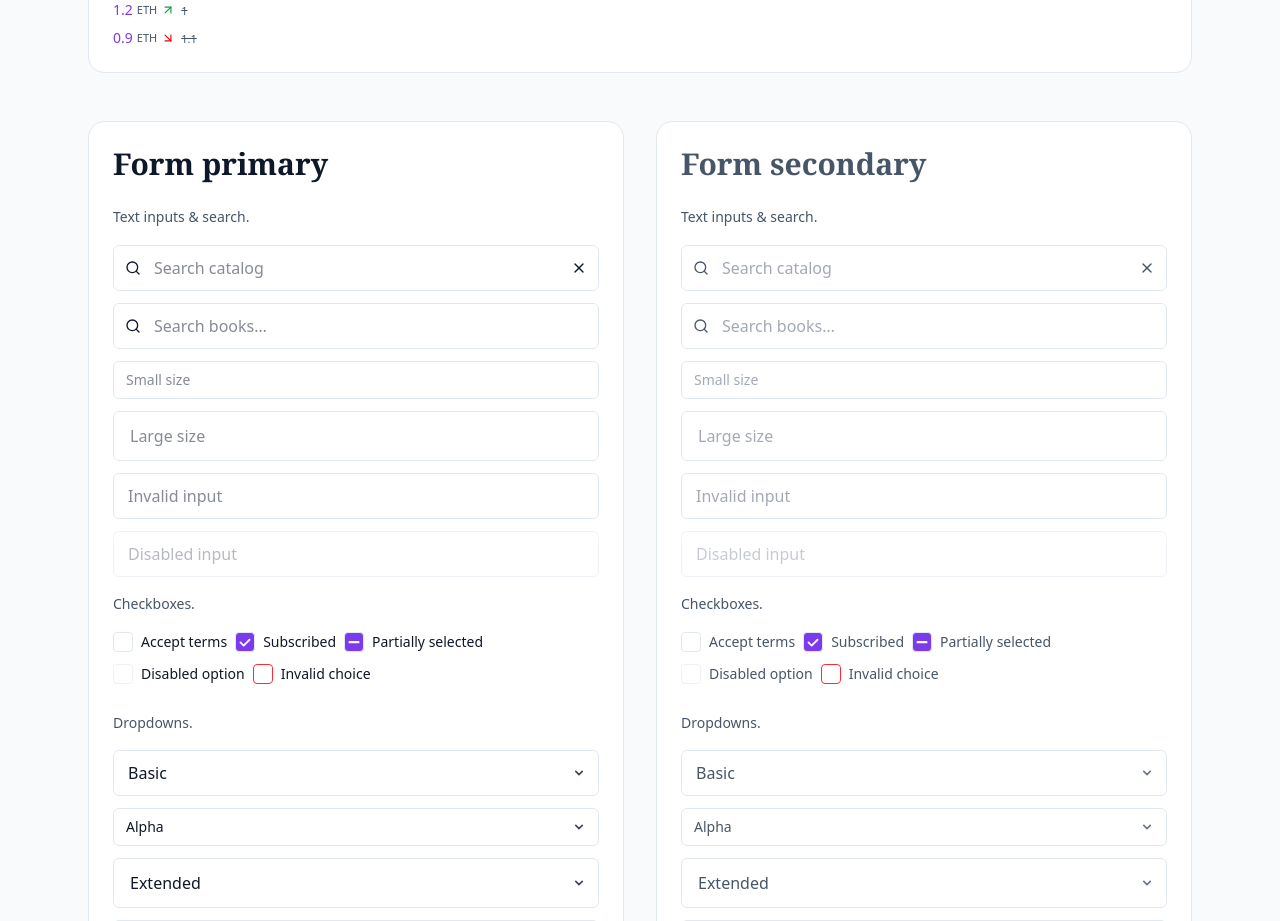
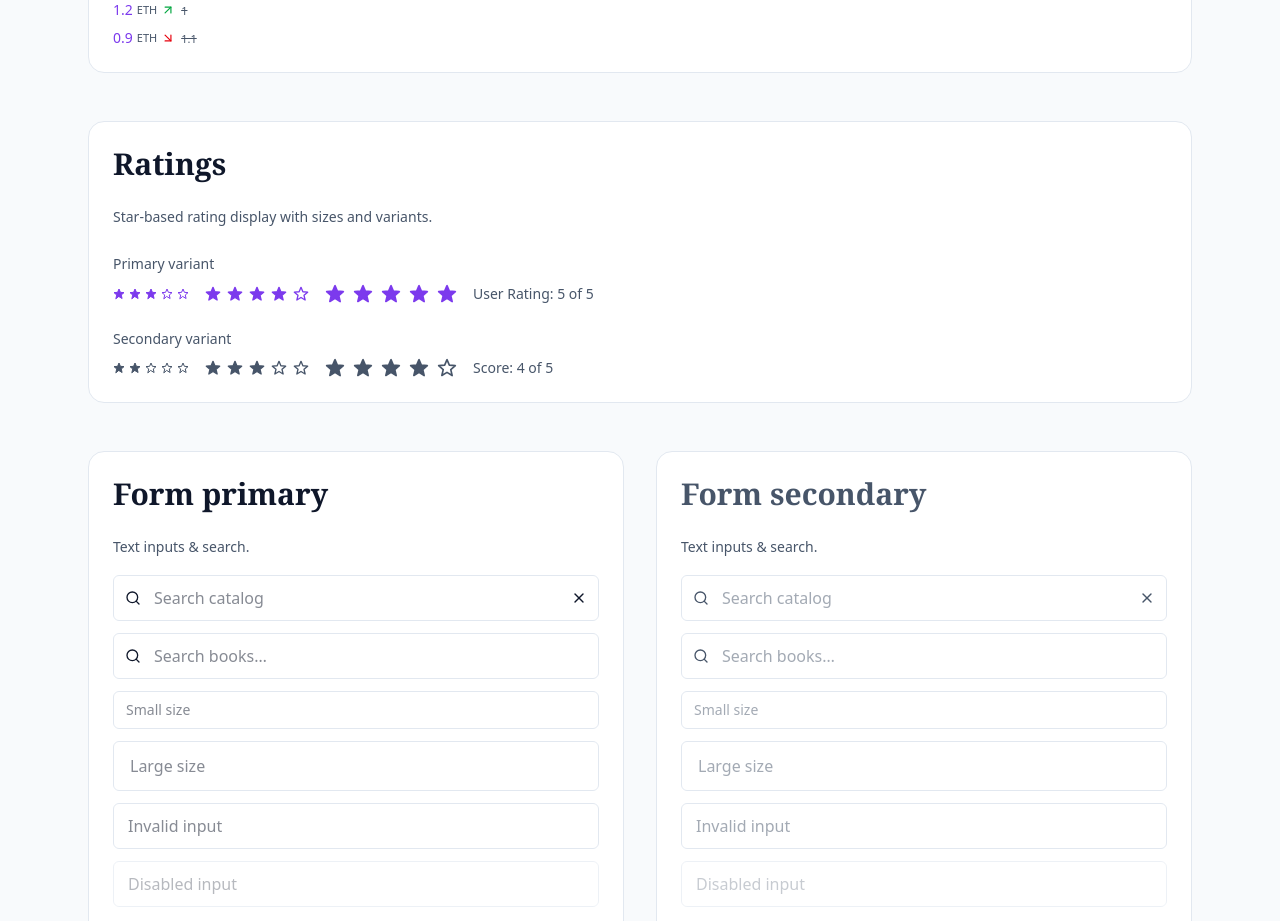
Before and after one commit to nova-collective/andromeda, a Next.js app: page /vds in a window 1280 px wide. Shown: the part 4780-5701 px from the top of the page. Built offline with nearby package versions, Linux system fonts and the light colour scheme.

Commit message:
feat(AN-21): rating component

```diff
--- /dev/null
+++ b/src/app/components/atoms/Rating/Rating.tsx
@@ -0,0 +1,75 @@
+import React from 'react'
+
+type RatingSize = 'sm' | 'md' | 'lg'
+type RatingVariant = 'primary' | 'secondary'
+
+export interface RatingProps {
+  value: number
+  max?: number
+  size?: RatingSize
+  variant?: RatingVariant
+  label?: string
+  showLabel?: boolean
+  className?: string
+}
+
+const sizeMap: Record<RatingSize, string> = {
+  sm: 'h-3 w-3',
+  md: 'h-4 w-4',
+  lg: 'h-5 w-5',
+}
+
+const gapMap: Record<RatingSize, string> = {
+  sm: 'gap-1',
+  md: 'gap-1.5',
+  lg: 'gap-2',
+}
+
+const variantMap: Record<RatingVariant, string> = {
+  primary: 'text-[var(--link-color)]',
+  secondary: 'text-[var(--text-secondary)]',
+}
+
+function clamp(value: number, min: number, max: number): number {
+  return Math.min(Math.max(value, min), max)
+}
+
+function Star({ filled, size, variant }: { filled: boolean; size: RatingSize; variant: RatingVariant }) {
+  const base = `${sizeMap[size]} inline-block` // keep layout consistent
+  const color = variantMap[variant]
+  const fill = filled ? 'currentColor' : 'none'
+  const stroke = 'currentColor'
+  return (
+    <svg aria-hidden="true" className={`${base} ${color}`} viewBox="0 0 24 24" fill={fill} stroke={stroke} strokeWidth="2" strokeLinecap="round" strokeLinejoin="round">
+      <path d="M12 17.27L18.18 21l-1.64-7.03L22 9.24l-7.19-.61L12 2 9.19 8.63 2 9.24l5.46 4.73L5.82 21z" />
+    </svg>
+  )
+}
+
+export function Rating({
+  value,
+  max = 5,
+  size = 'md',
+  variant = 'primary',
+  label = 'Rating',
+  showLabel = false,
+  className = '',
+}: RatingProps) {
+  const safeMax = Math.max(1, Math.floor(max))
+  const safeValue = clamp(Math.floor(value), 0, safeMax)
+  const stars = Array.from({ length: safeMax }, (_, i) => i < safeValue)
+
+  const containerClasses = `flex items-center ${gapMap[size]} ${className}`
+  const ariaLabel = `${label}: ${safeValue} of ${safeMax}`
+
+  return (
+    <div role="img" aria-label={ariaLabel} className={containerClasses}>
+      {stars.map((filled, idx) => (
+        <Star key={idx} filled={filled} size={size} variant={variant} />
+      ))}
+      {showLabel ? <span className="ml-2 text-sm text-[var(--text-secondary)]">{ariaLabel}</span> : <span className="sr-only">{ariaLabel}</span>}
+    </div>
+  )
+}
+
+export default Rating
--- /dev/null
+++ b/src/app/components/atoms/Rating/index.ts
@@ -0,0 +1 @@
+export { Rating } from './Rating'
--- a/src/app/components/atoms/index.ts
+++ b/src/app/components/atoms/index.ts
@@ -98,3 +98,7 @@ export type { SkeletonProps, SkeletonShape, SkeletonSize, SkeletonVariant } from
 // PriceTag Atom
 export { PriceTag } from './PriceTag';
 export type { PriceTagProps, PriceTagSize, PriceTagVariant } from './PriceTag';
+
+// Rating Atom
+export { Rating } from './Rating';
+export type { RatingProps } from './Rating/Rating';
--- a/src/app/components/index.tsx
+++ b/src/app/components/index.tsx
@@ -1,4 +1,4 @@
-import { Button, Heading, Paragraph, Label, Caption, Link, TextInput, TextArea, Checkbox, RadioButton, Dropdown, Toggle, SearchInput, Avatar, ProgressBar, Spinner, Skeleton, PriceTag } from './atoms';
+import { Button, Heading, Paragraph, Label, Caption, Link, TextInput, TextArea, Checkbox, RadioButton, Dropdown, Toggle, SearchInput, Avatar, ProgressBar, Spinner, Skeleton, PriceTag, Rating } from './atoms';
 import { Card, Header, UserProfile } from './organisms';
 import { ThemeProvider, useTheme } from './providers';
 import { WithAuth } from './services';
@@ -18,6 +18,7 @@ export {
     Spinner,
     Skeleton,
     PriceTag,
+    Rating,
     GridLayout,
     Header,
     Heading,
--- a/src/app/vds/page.tsx
+++ b/src/app/vds/page.tsx
@@ -3,7 +3,7 @@ import React, { useState } from 'react';
 
 import { Wallet, ArrowRight, Heart, Search } from 'lucide-react';
 
-import { Button, Header, Card, Heading, Paragraph, Label, Caption, Link, TextInput, TextArea, Checkbox, RadioButton, Dropdown, Toggle, SearchInput, Avatar, ProgressBar, Spinner, Skeleton, PriceTag } from '@/app/components';
+import { Button, Header, Card, Heading, Paragraph, Label, Caption, Link, TextInput, TextArea, Checkbox, RadioButton, Dropdown, Toggle, SearchInput, Avatar, ProgressBar, Spinner, Skeleton, PriceTag, Rating } from '@/app/components';
 
 export default function VDSPage() {
   return (
@@ -450,6 +450,34 @@ function Tabs() {
               </div>
             </div>
 
+            {/* Ratings */}
+            <div className="grid gap-8 md:grid-cols-1">
+              <div className="rounded-2xl bg-primary border border-color p-6 flex flex-col gap-6 shadow-card">
+                <header className="flex items-center justify-between">
+                  <Heading level={2} className="text-lg font-serif font-semibold">Ratings</Heading>
+                </header>
+                <Paragraph size="sm" muted className="text-secondary">Star-based rating display with sizes and variants.</Paragraph>
+                <div className="space-y-6">
+                  <div className="space-y-2">
+                    <Paragraph size="sm" muted className="text-secondary">Primary variant</Paragraph>
+                    <div className="flex items-center gap-4">
+                      <Rating value={3} size="sm" />
+                      <Rating value={4} />
+                      <Rating value={5} size="lg" showLabel label="User Rating" />
+                    </div>
+                  </div>
+                  <div className="space-y-2">
+                    <Paragraph size="sm" muted className="text-secondary">Secondary variant</Paragraph>
+                    <div className="flex items-center gap-4">
+                      <Rating variant="secondary" value={2} size="sm" />
+                      <Rating variant="secondary" value={3} />
+                      <Rating variant="secondary" value={4} size="lg" showLabel label="Score" />
+                    </div>
+                  </div>
+                </div>
+              </div>
+            </div>
+
             {/* Form */}
             <div className="grid gap-8 md:grid-cols-2">
               <div className="rounded-2xl bg-primary border border-color p-6 flex flex-col gap-6 shadow-card">
```
Also changed, not shown: src/app/components/atoms/Rating/README.md (added), 2 other files (tests, documents, lock files or other folders).
